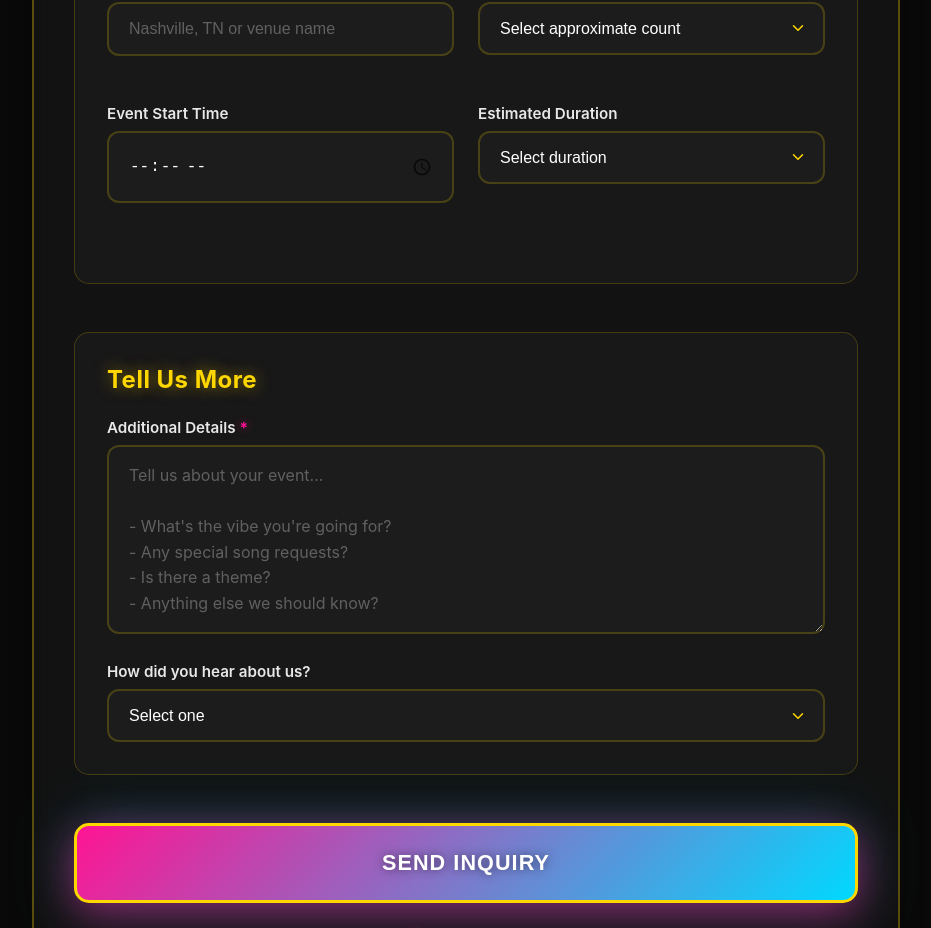
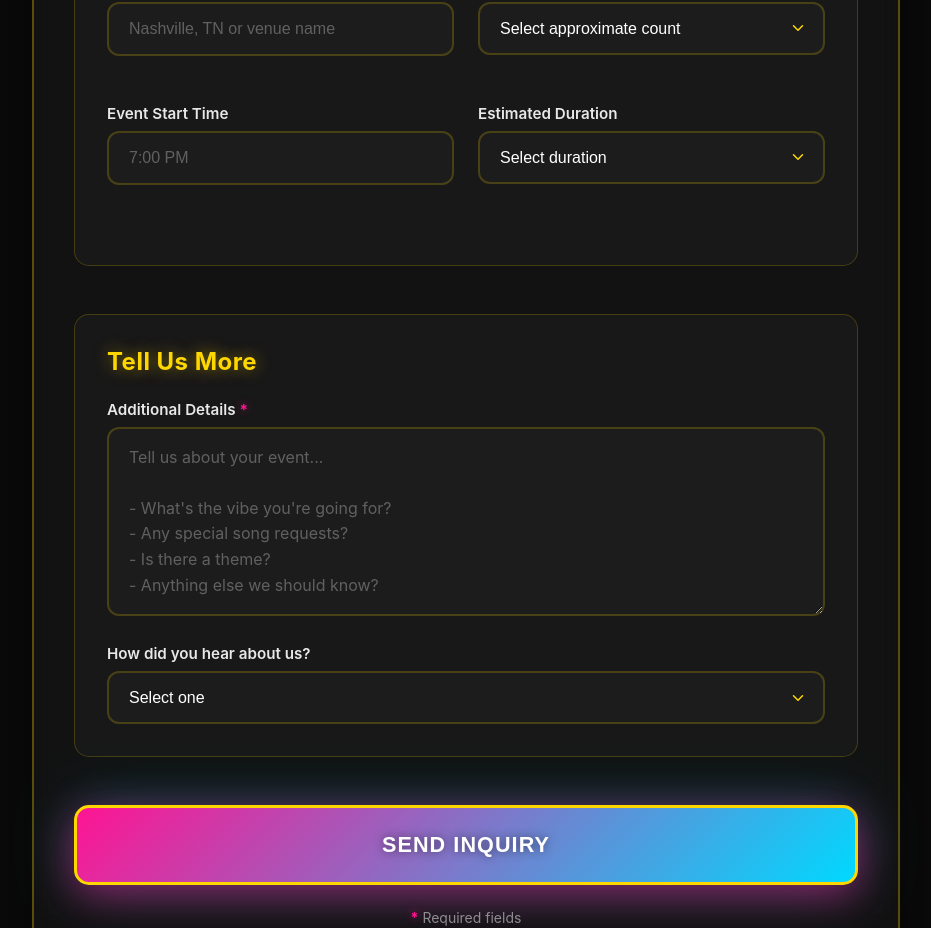
Before and after one commit to jonathanTyoung/karaoke-band-site, a React (Create React App) app: page / in a window 1280 px wide. Shown: the part 5760-6688 px from the top of the page, without its empty margins (174-1105 px from the left). Built offline with nearby package versions, Linux system fonts and the light colour scheme.

Commit message:
no more military time on form

```diff
--- a/src/components/ContactForm.jsx
+++ b/src/components/ContactForm.jsx
@@ -441,13 +441,14 @@ const ContactForm = () => {
                 Event Start Time
               </label>
               <input
-                type="time"
+                type="text"
                 id="event-time"
                 name="event-time"
                 value={formData.eventTime}
                 onChange={handleChange}
                 onFocus={() => handleFocus("event-time")}
                 onBlur={handleBlur}
+                placeholder="7:00 PM"
               />
             </div>
 
```
